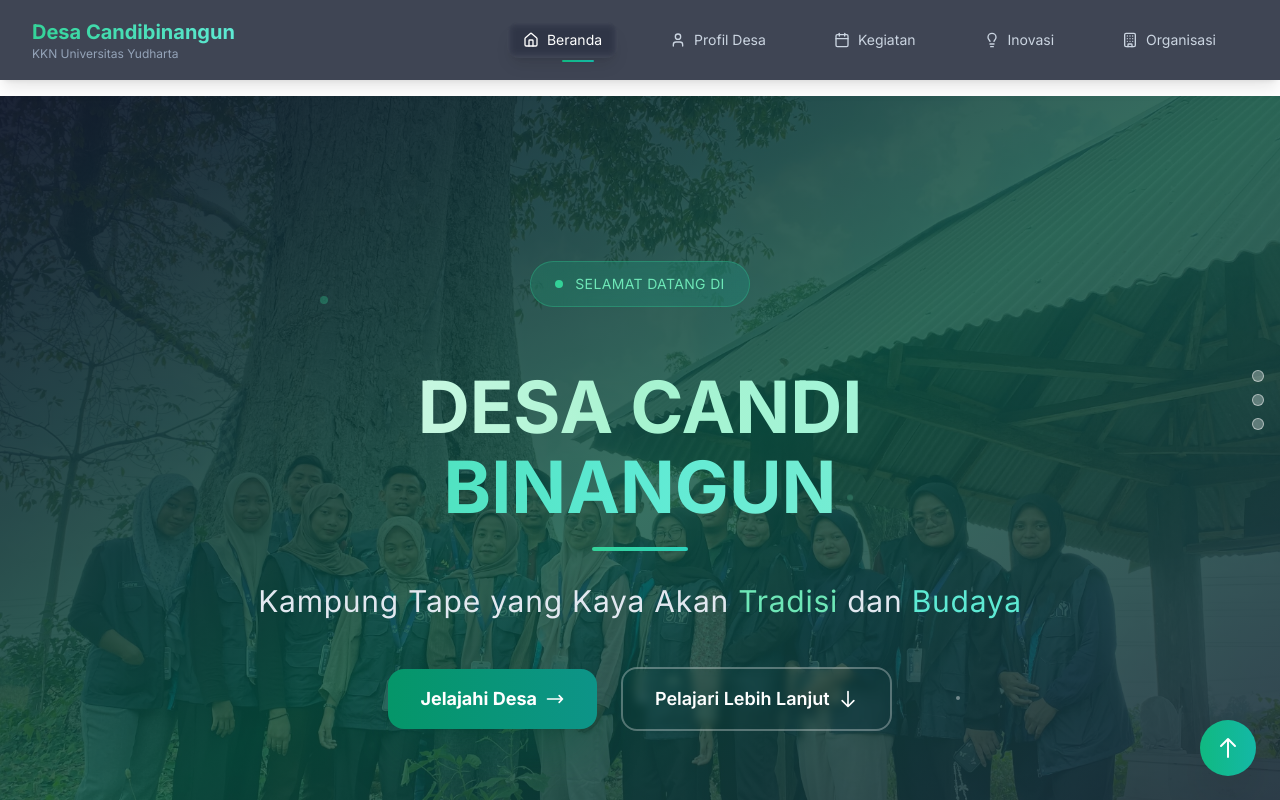
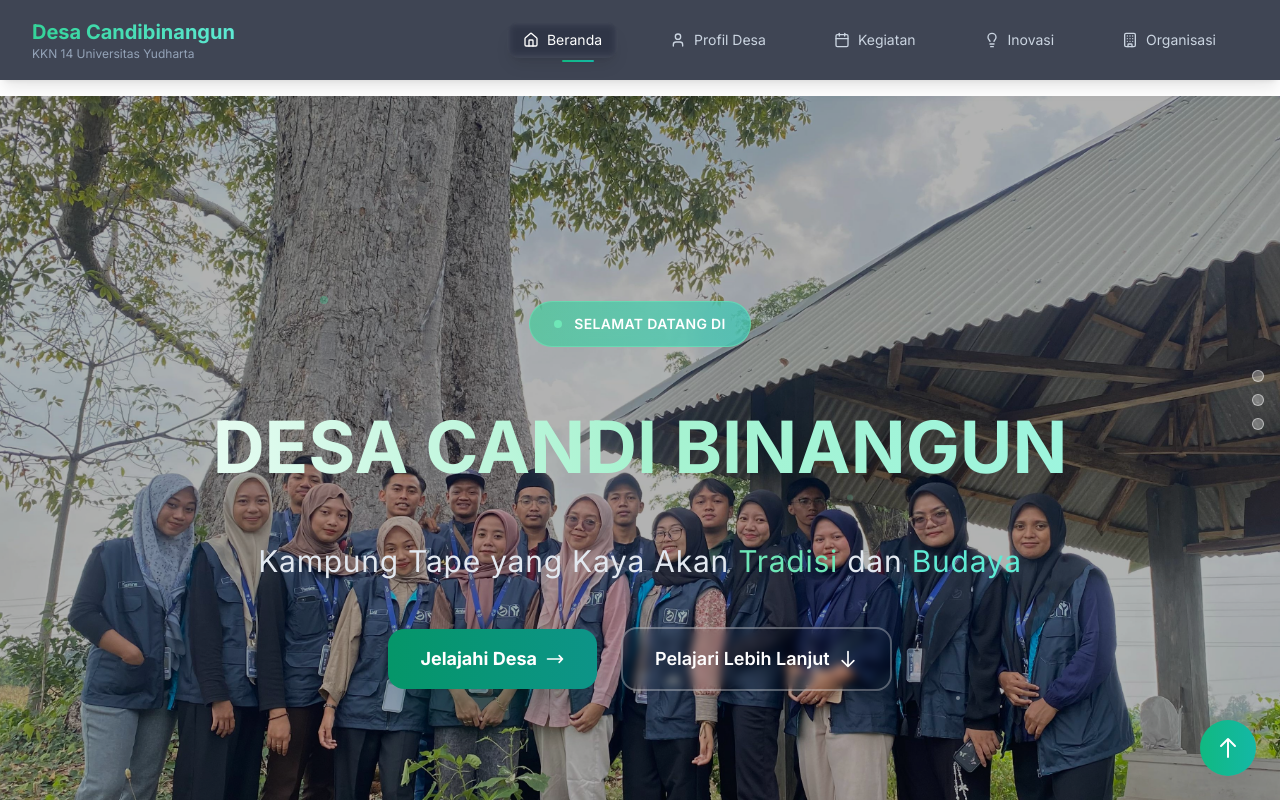
Before and after one commit to Slmnalfrs/candibinangun-web, a React (Create React App) app: page / in a window 1280 px wide. Shown: the top 800 px of the page. Built offline with nearby package versions, Linux system fonts and the light colour scheme.

Commit message:
seven commit

```diff
--- a/src/components/Navbar.jsx
+++ b/src/components/Navbar.jsx
@@ -48,7 +48,7 @@ export default function Navbar() {
                 <h1 className="text-lg sm:text-xl font-bold bg-gradient-to-r from-emerald-400 to-teal-300 bg-clip-text text-transparent">
                   Desa Candibinangun
                 </h1>
-                <p className="text-xs text-slate-400 hidden sm:block">KKN Universitas Yudharta</p>
+                <p className="text-xs text-slate-400 hidden sm:block">KKN 14 Universitas Yudharta</p>
               </div>
             </motion.div>
           </div>
--- a/src/pages/Beranda.jsx
+++ b/src/pages/Beranda.jsx
@@ -54,7 +54,7 @@ export default function Beranda() {
         style={{ backgroundImage: `url('/assets/images/KKN.jpeg')` }}
       >
         {/* Enhanced Mobile Gradient */}
-        <div className="absolute inset-0 bg-gradient-to-br from-slate-900/96 via-emerald-900/85 to-slate-800/95 md:from-slate-900/95 md:via-emerald-900/80 md:to-slate-800/90"></div>
+        <div className="absolute inset-0 bg-black/30 z-0"></div>
 
         {/* Responsive Particles */}
         <div className="absolute inset-0 hidden sm:block">
@@ -71,10 +71,11 @@ export default function Beranda() {
             transition={{ duration: 0.8, ease: "easeOut" }}
             className="mb-6 sm:mb-8"
           >
-            <div className="inline-flex items-center px-3 py-2 sm:px-6 sm:py-3 bg-gradient-to-r from-emerald-500/20 to-teal-500/20 backdrop-blur-xl border border-emerald-400/30 rounded-full mb-6 sm:mb-8">
-              <div className="w-1.5 h-1.5 sm:w-2 sm:h-2 bg-emerald-400 rounded-full mr-2 sm:mr-3 animate-pulse"></div>
-              <span className="text-emerald-300 font-medium tracking-wide text-xs sm:text-sm">SELAMAT DATANG DI</span>
+            <div className="inline-flex items-center px-3 py-2 sm:px-6 sm:py-3 bg-gradient-to-r from-emerald-400/60 to-teal-400/60 backdrop-blur-xl border border-emerald-300/60 rounded-full mb-6 sm:mb-8">
+             <div className="w-1.5 h-1.5 sm:w-2 sm:h-2 bg-emerald-300 rounded-full mr-2 sm:mr-3 animate-pulse"></div>
+              <span className="text-white font-semibold tracking-wide text-xs sm:text-sm">SELAMAT DATANG DI</span>
             </div>
+
           </motion.div>
 
           <motion.h1
@@ -84,10 +85,7 @@ export default function Beranda() {
             className="text-3xl sm:text-4xl md:text-5xl lg:text-6xl xl:text-7xl 2xl:text-8xl font-black leading-none mb-4 sm:mb-6"
           >
             <span className="block bg-gradient-to-r from-white via-emerald-200 to-teal-200 bg-clip-text text-transparent">
-              DESA CANDI
-            </span>
-            <span className="block bg-gradient-to-r from-emerald-400 via-teal-300 to-emerald-200 bg-clip-text text-transparent mt-1 sm:mt-2">
-              BINANGUN
+              DESA CANDI BINANGUN
             </span>
           </motion.h1>
 
@@ -97,7 +95,7 @@ export default function Beranda() {
             transition={{ duration: 0.8, delay: 0.6 }}
             className="mb-8 sm:mb-10 lg:mb-12"
           >
-            <div className="w-16 sm:w-20 lg:w-24 h-0.5 sm:h-1 bg-gradient-to-r from-emerald-400 to-teal-400 mx-auto mb-4 sm:mb-6 lg:mb-8 rounded-full"></div>
+            <div className="h-0.5 sm:h-1 mb-4 sm:mb-6 lg:mb-8 invisible"></div>
             <p className="text-sm sm:text-lg md:text-xl lg:text-2xl xl:text-3xl text-slate-200 font-light tracking-wide max-w-4xl mx-auto leading-relaxed px-2">
               Kampung Tape yang Kaya Akan <span className="text-emerald-300 font-medium">Tradisi</span> dan <span className="text-teal-300 font-medium">Budaya</span>
             </p>
```
